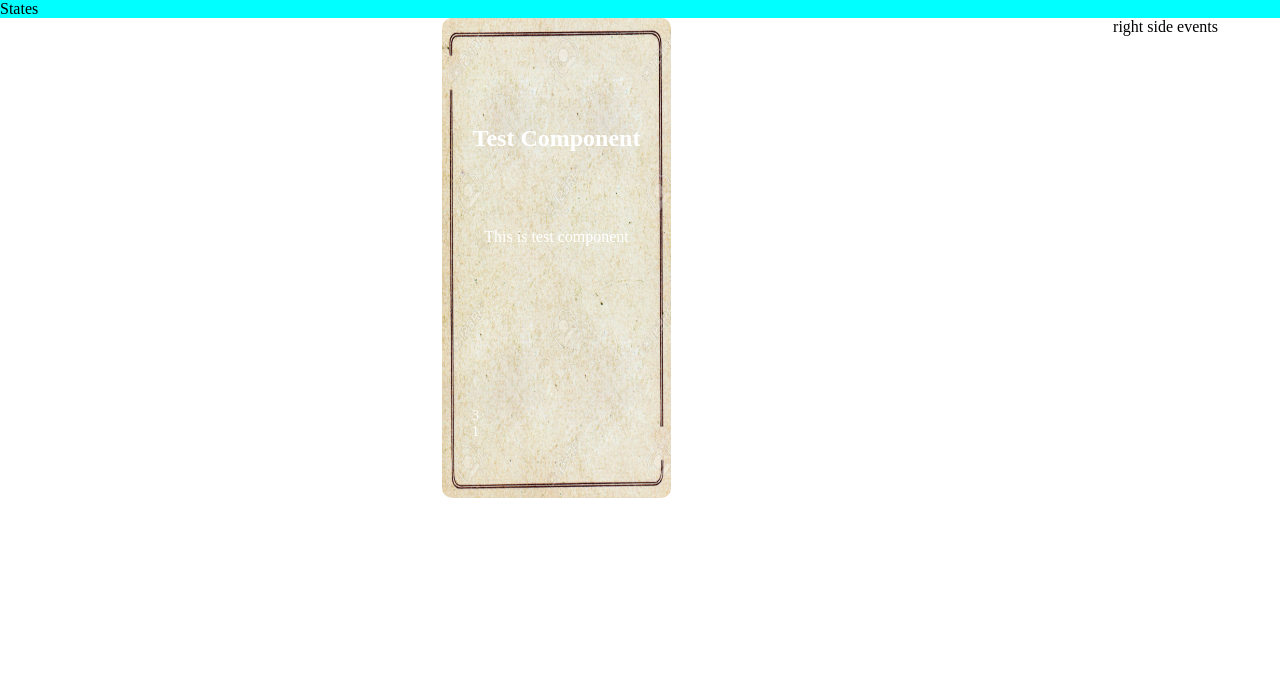
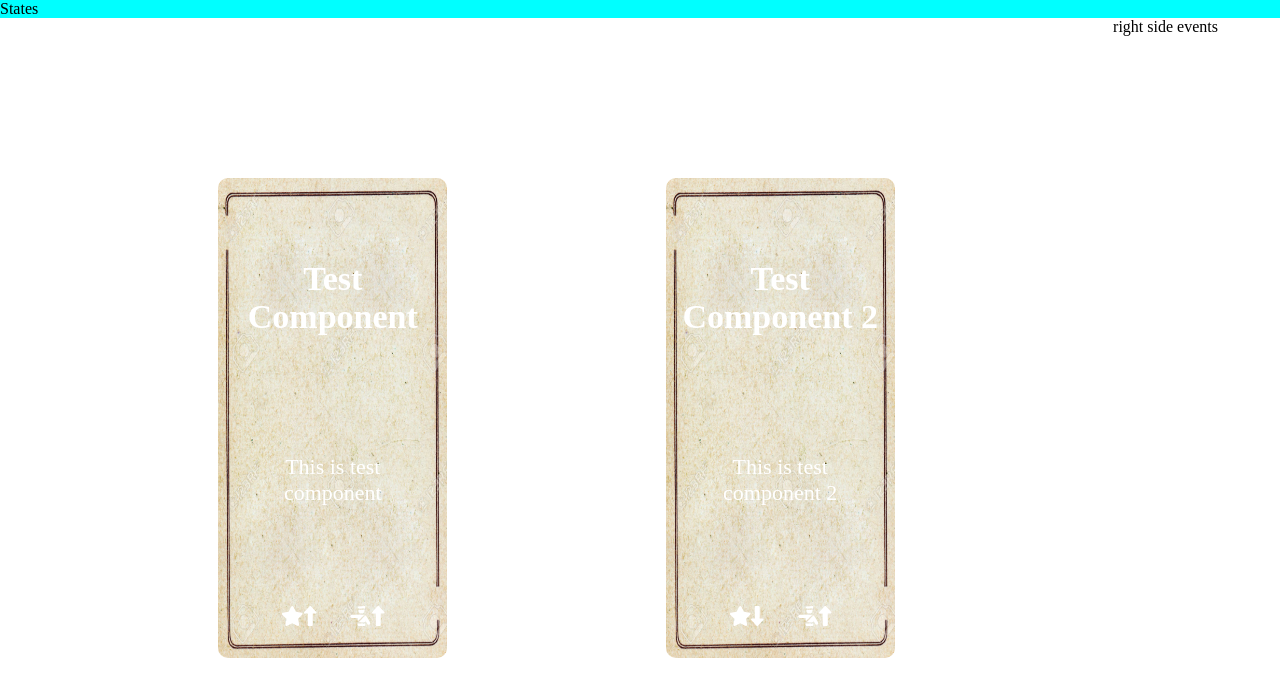
Before and after one commit to SeferMirza/StayInPower, a Vue app in the folder src/app/: page / in a window 1280 px wide. Shown: the top 696 px of the page. Built offline with nearby package versions, Linux system fonts and the light colour scheme.

Commit message:
desing task card and model

```diff
--- a/src/app/package.json
+++ b/src/app/package.json
@@ -13,6 +13,10 @@
     "format": "prettier --write src/"
   },
   "dependencies": {
+    "@fortawesome/fontawesome-svg-core": "^6.7.2",
+    "@fortawesome/free-regular-svg-icons": "^6.7.2",
+    "@fortawesome/free-solid-svg-icons": "^6.7.2",
+    "@fortawesome/vue-fontawesome": "^3.0.8",
     "pinia": "^3.0.1",
     "vue": "^3.5.13"
   },
--- a/src/app/src/App.vue
+++ b/src/app/src/App.vue
@@ -5,9 +5,8 @@ import ChoiceCard from './components/ChoiceCard.vue';
 
 const currentScene = ref(Data.story);
 
-console.log(currentScene.value);
-function Hit(id) {
-  console.log(id)
+function hit(id) {
+  console.log(id);
 }
 </script>
 
@@ -27,7 +26,7 @@ function Hit(id) {
         :image="Data.components[card.id].image"
         :detail="Data.components[card.id].detail"
         :stats="Data.components[card.id].stats"
-        v-on:select="Hit(card.id)"
+        @click="hit(card.id)"
       />
     </div>
     <div class="events">
@@ -47,7 +46,8 @@ function Hit(id) {
 
 .cards {
   display: flex;
-  justify-content: center;
+  justify-content: space-evenly;
+  align-items: center;
   width: 100%;
   height: 100%;
 }
--- a/src/app/src/components/ChoiceCard.vue
+++ b/src/app/src/components/ChoiceCard.vue
@@ -18,10 +18,14 @@ defineProps({
     <div class="detail">{{ detail }}</div>
     <div class="stats">
       <div v-if="stats.charisma" class="stat">
-        <span class="stat-value">{{ stats.charisma }}</span>
+        <font-awesome-icon icon="fa-solid fa-star" />
+        <font-awesome-icon v-if="stats.charisma > 0" icon="fa-solid fa-up-long" />
+        <font-awesome-icon v-else-if="stats.charisma < 0" icon="fa-solid fa-down-long" />
       </div>
       <div v-if="stats.leadership" class="stat">
-        <span class="stat-value">{{ stats.leadership }}</span>
+        <font-awesome-icon icon="fa-solid fa-person-military-pointing" />
+        <font-awesome-icon v-if="stats.leadership > 0" icon="fa-solid fa-up-long" />
+        <font-awesome-icon v-else-if="stats.leadership < 0" icon="fa-solid fa-down-long" />
       </div>
     </div>
   </div>
@@ -53,23 +57,23 @@ defineProps({
   display: flex;
   align-items: center;
   justify-content: center;
-  font-size: 24px;
+  font-size: 34px;
   font-weight: bold;
   text-align: center;
 }
 
 .detail {
   height: 30%;
-  font-size: 16px;
+  font-size: 22px;
   text-align: center;
   padding: 10px;
 }
 
 .stats {
-  height: 20%;
+  height: 5%;
   display: flex;
-  flex-direction: column;
-  justify-content: center;
+  flex-direction: row;
+  justify-content: space-evenly;
   padding: 10px;
   border-radius: 0 0 10px 10px;
 }
@@ -77,6 +81,6 @@ defineProps({
 .stat {
   display: flex;
   justify-content: space-between;
-  font-size: 14px;
+  font-size: 20px;
 }
 </style>
--- a/src/app/src/main.js
+++ b/src/app/src/main.js
@@ -4,7 +4,16 @@ import { createApp } from 'vue'
 import { createPinia } from 'pinia'
 import App from './App.vue'
 
+import { library } from '@fortawesome/fontawesome-svg-core'
+import { FontAwesomeIcon } from '@fortawesome/vue-fontawesome'
+import {  } from '@fortawesome/free-regular-svg-icons'
+import { faStar, faUpLong, faDownLong, faPersonMilitaryPointing } from '@fortawesome/free-solid-svg-icons'
+
+library.add([faStar, faUpLong, faDownLong, faPersonMilitaryPointing])
+
 const app = createApp(App)
+
+app.component('font-awesome-icon', FontAwesomeIcon)
 
 app.use(createPinia())
 
--- a/src/app/src/story-test.json
+++ b/src/app/src/story-test.json
@@ -1,7 +1,16 @@
 {
     "story": [
         {
-            "id": 1
+            "id": 1,
+            "next": [
+                {
+                    "id": 2
+                }
+            ]
+        },
+        {
+            "id": 2,
+            "next": []
         }
     ],
     "components": {
@@ -14,6 +23,24 @@
                 "charisma": 3,
                 "leadership": 1
             }
+        },
+        "2": {
+            "id": 2,
+            "name": "Test Component 2",
+            "detail": "This is test component 2",
+            "image": "basic.jpg",
+            "stats": {
+                "charisma": -3,
+                "leadership": 2
+            }
         }
-    }
+    },
+    "events": [
+        {
+            "id": 3,
+            "firstAppear": 2,
+            "disappear": 7,
+            "perWeek": 1
+        }
+    ]
 }
```
Also changed, not shown: src/app/src/story.json (+10 -1 lines), 3 other files (tests, documents, lock files or other folders).
